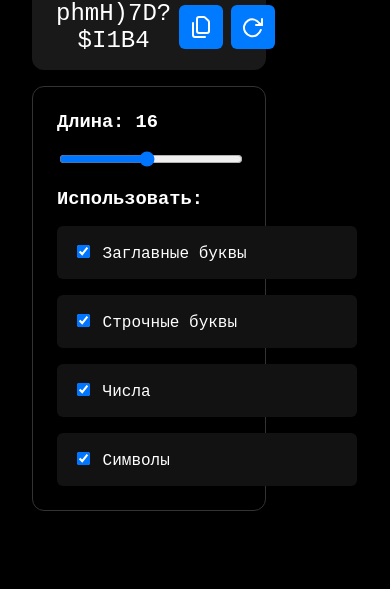
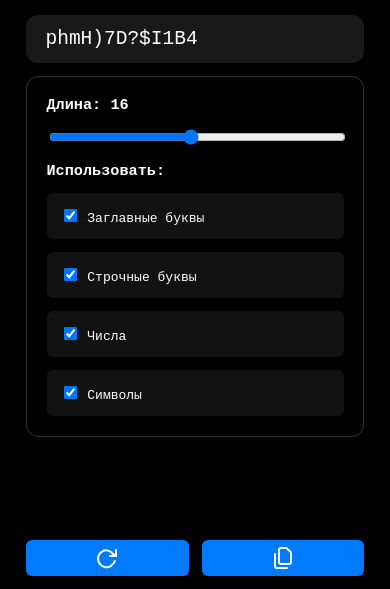
Before and after one commit to kochurovmaxim/password-generator-site, a plain HTML site: page index.html in a window 390 px wide. Shown: the part 255-844 px from the top of the page. Drawn offline with Linux system fonts and the light colour scheme.

Commit message:
add adaptive

```diff
--- a/index.html
+++ b/index.html
@@ -18,7 +18,7 @@
         --button-color-bg: #007bff;
         --button-color-text: #fff;
 
-        --font-size-base: 16px;
+        --font-size-base: clamp(12, 4vw, 16px);
         --color-text-base: #fff;
       }
       html {
@@ -34,7 +34,7 @@
         display: grid;
         place-items: center;
         min-height: 100dvh;
-        padding: 2rem;
+        padding: 4rem 2rem 5rem;
         margin: 0;
         box-sizing: border-box;
 
@@ -44,6 +44,11 @@
           box-sizing: inherit;
         }
       }
+
+      main {
+        width: min(100%, 56.25rem);
+      }
+
       h1 {
         display: flex;
         flex-direction: column;
@@ -72,8 +77,6 @@
         justify-content: space-between;
         align-items: center;
         gap: 0.5rem;
-        width: 60vw;
-        max-width: 56.25rem;
         margin-block-end: 1rem;
         padding: 1rem 1.5rem;
         border-radius: 12px;
@@ -81,9 +84,42 @@
         text-align: center;
         background-color: #191919;
       }
+      .password-generator__result {
+        word-break: break-all;
+      }
       .password-generator__buttons {
         display: flex;
-        gap: 0.5rem;
+        gap: 1rem;
+      }
+
+      @media (orientation: portrait) and (width <= 768px) {
+        .password-generator__buttons {
+          position: fixed;
+          bottom: 0;
+          left: 0;
+          right: 0;
+          padding: 1rem 2rem;
+
+          &::before {
+            content: "";
+            position: absolute;
+            top: -20px;
+            left: 0;
+            right: 0;
+            bottom: 0;
+            mask-image: linear-gradient(
+              to top,
+              #000000 20%,
+              transparent calc(100% - 20%)
+            );
+            backdrop-filter: blur(8px);
+            pointer-events: none;
+          }
+        }
+
+        .password-generator__btn {
+          flex: 1;
+        }
       }
       .password-generator__btn {
         display: grid;
@@ -95,10 +131,9 @@
         background-color: var(--button-color-bg);
         border-radius: 6px;
         cursor: pointer;
+        z-index: 1;
       }
       .password-settings {
-        width: 60vw;
-        max-width: 56.25rem;
         padding: 1.5rem;
         border: 1px solid #333;
         border-radius: 12px;
@@ -116,7 +151,7 @@
       }
       .password-settings__symbols-list {
         display: grid;
-        grid-template-columns: repeat(auto-fit, minmax(300px, 1fr));
+        grid-template-columns: repeat(auto-fit, minmax(260px, 1fr));
         gap: 1rem;
         flex-flow: row wrap;
       }
@@ -138,6 +173,30 @@
       <section class="password-generator">
         <div class="password-generator__result">phmH)7D?$I1B4</div>
         <div class="password-generator__buttons">
+          <button class="password-generator__btn" id="button-generate">
+            <svg
+              width="24"
+              height="24"
+              viewBox="0 0 24 24"
+              fill="none"
+              xmlns="http://www.w3.org"
+            >
+              <path
+                d="M21 4V10H15"
+                stroke="currentColor"
+                stroke-width="2"
+                stroke-linecap="round"
+                stroke-linejoin="round"
+              />
+              <path
+                d="M19.8 15C19.1 17.1 17.6 18.9 15.7 20.1C13.8 21.3 11.5 21.6 9.4 21C7.3 20.4 5.5 19 4.3 17.1C3.1 15.2 2.7 12.9 3.2 10.8C3.7 8.7 5 6.9 6.9 5.7C8.8 4.5 11.1 4.1 13.2 4.6C15.3 5.1 17.1 6.4 18.3 8.2L21 10"
+                stroke="currentColor"
+                stroke-width="2"
+                stroke-linecap="round"
+                stroke-linejoin="round"
+              />
+            </svg>
+          </button>
           <button class="password-generator__btn" id="button-copy">
             <svg
               width="24"
@@ -155,30 +214,6 @@
               />
               <path
                 d="M16 22H6C4.89543 22 4 21.1046 4 20V8"
-                stroke="currentColor"
-                stroke-width="2"
-                stroke-linecap="round"
-                stroke-linejoin="round"
-              />
-            </svg>
-          </button>
-          <button class="password-generator__btn" id="button-generate">
-            <svg
-              width="24"
-              height="24"
-              viewBox="0 0 24 24"
-              fill="none"
-              xmlns="http://www.w3.org"
-            >
-              <path
-                d="M21 4V10H15"
-                stroke="currentColor"
-                stroke-width="2"
-                stroke-linecap="round"
-                stroke-linejoin="round"
-              />
-              <path
-                d="M19.8 15C19.1 17.1 17.6 18.9 15.7 20.1C13.8 21.3 11.5 21.6 9.4 21C7.3 20.4 5.5 19 4.3 17.1C3.1 15.2 2.7 12.9 3.2 10.8C3.7 8.7 5 6.9 6.9 5.7C8.8 4.5 11.1 4.1 13.2 4.6C15.3 5.1 17.1 6.4 18.3 8.2L21 10"
                 stroke="currentColor"
                 stroke-width="2"
                 stroke-linecap="round"
```
